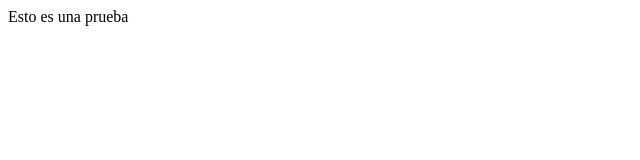
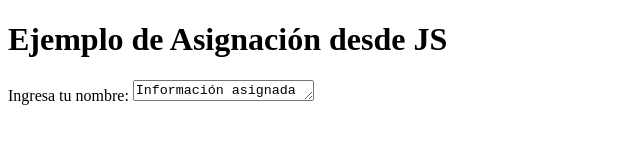
Before and after one commit to vmarialuzm/intro-front-silabuz, a plain HTML site: page clase-5/index.html in a window 1280 px wide. Shown: the whole page, without its empty margins (0-640 px from the left). Drawn offline with Linux system fonts and the light colour scheme.

Commit message:
actualizacion de datos en form

```diff
--- a/clase-5/index.html
+++ b/clase-5/index.html
@@ -1 +1,16 @@
-Esto es una prueba
+<!DOCTYPE html>
+<html lang="en">
+<head>
+    <meta charset="UTF-8">
+    <meta name="viewport" content="width=device-width, initial-scale=1.0">
+    <title>Demo Set Data JS</title>
+</head>
+<body>
+    <h1>Ejemplo de Asignación desde JS</h1>
+    <form action="" method="post" id="form">
+        <label for="test_input">Ingresa tu nombre: </label>
+        <textarea name="test_input" id="test_input" rows="1"></textarea>
+    </form>
+    <script src="./index.js"></script>
+</body>
+</html>
--- /dev/null
+++ b/clase-5/index.js
@@ -0,0 +1,3 @@
+const nombre = document.getElementById("test_input");
+
+test_input.value = "Información asignada desde JS!"
```
